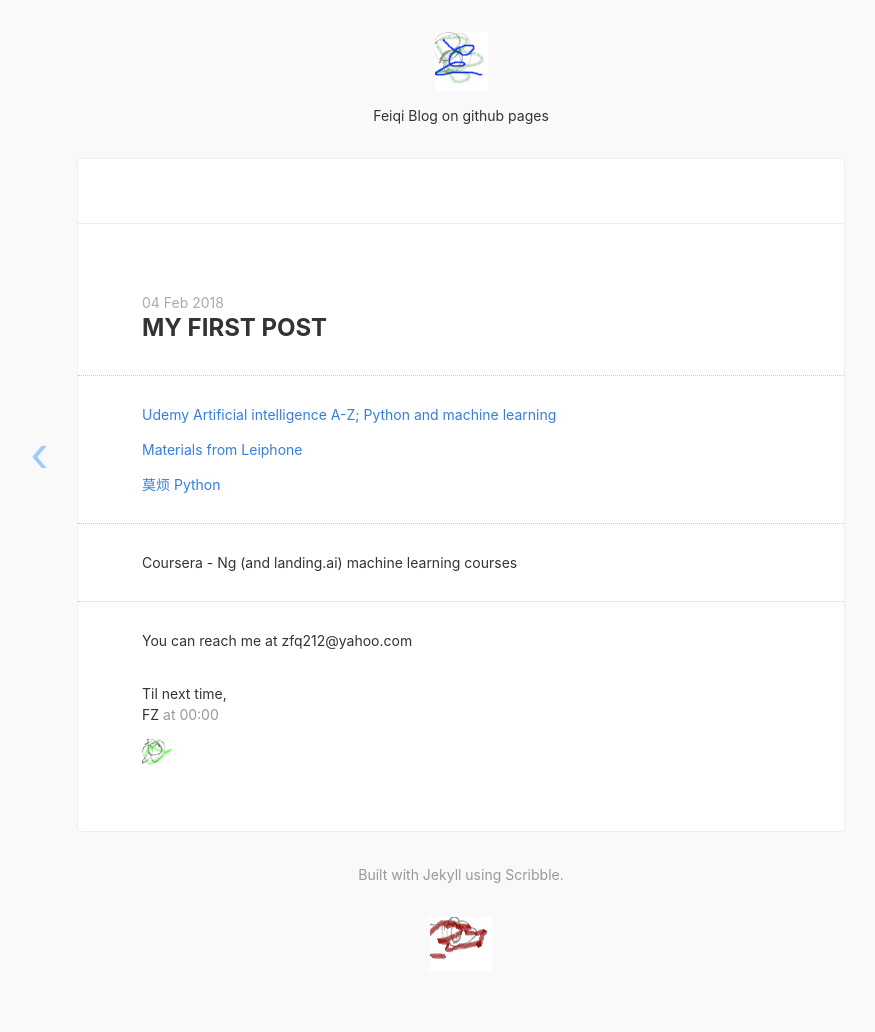
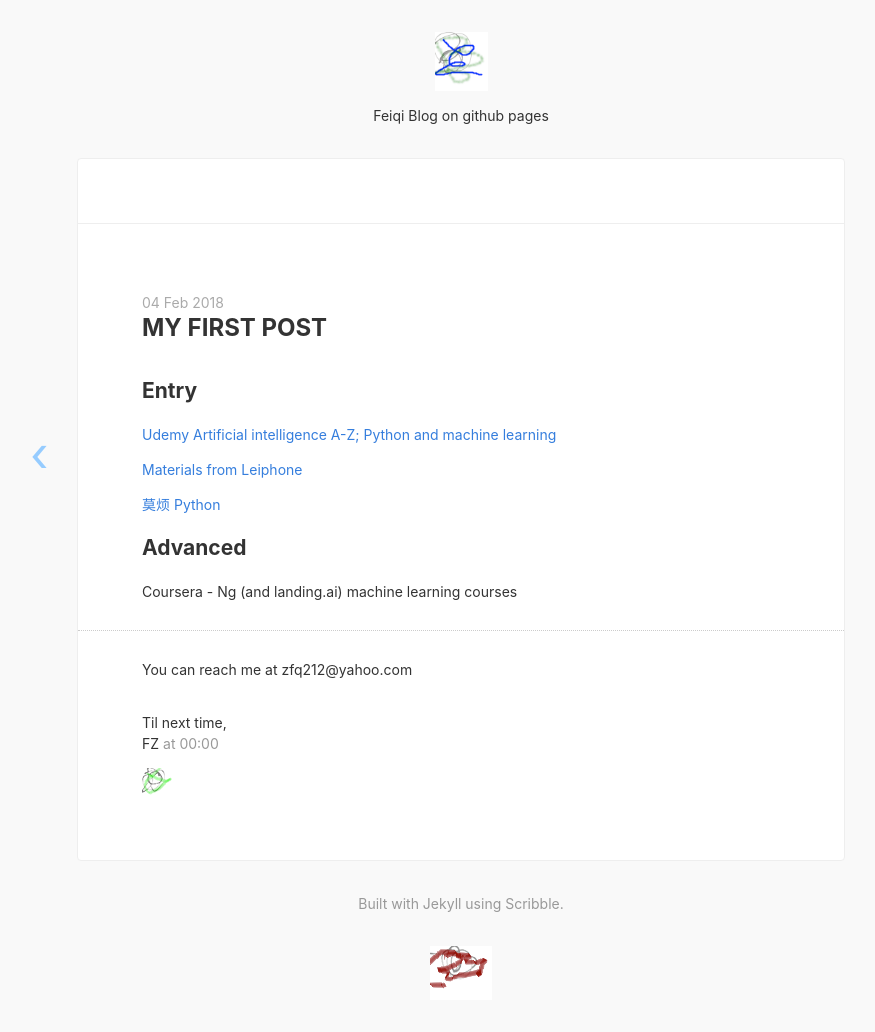
Before and after one commit to zfq212git/zfq212git.github.io, a Jekyll site: the page built from _posts/2018-02-04-test1-firstPost.md, in a window 1280 px wide. Shown: the whole page, without its empty margins (179-1054 px from the left). Built offline with Jekyll 4.4.1, drawn with Linux system fonts in a browser that asks for light colours; nearby versions of some CDN libraries; before the commit the page ends 1003 px from its top, so only the background shows below that.

Commit message:
Update 2018-02-04-test1-firstPost.md

```diff
--- a/_posts/2018-02-04-test1-firstPost.md
+++ b/_posts/2018-02-04-test1-firstPost.md
@@ -3,7 +3,7 @@ title: My first Post
 Time: 2018-02-04 18:30:29
 ---
 
----
+## Entry
 
 [Udemy Artificial intelligence A-Z; Python and machine learning](https://www.udemy.com/home/my-courses/learning/)
 
@@ -11,7 +11,7 @@ Time: 2018-02-04 18:30:29
 
 [莫烦 Python](https://morvanzhou.github.io/)
 
----
+## Advanced
 
 Coursera - Ng (and landing.ai) machine learning courses
 
```
